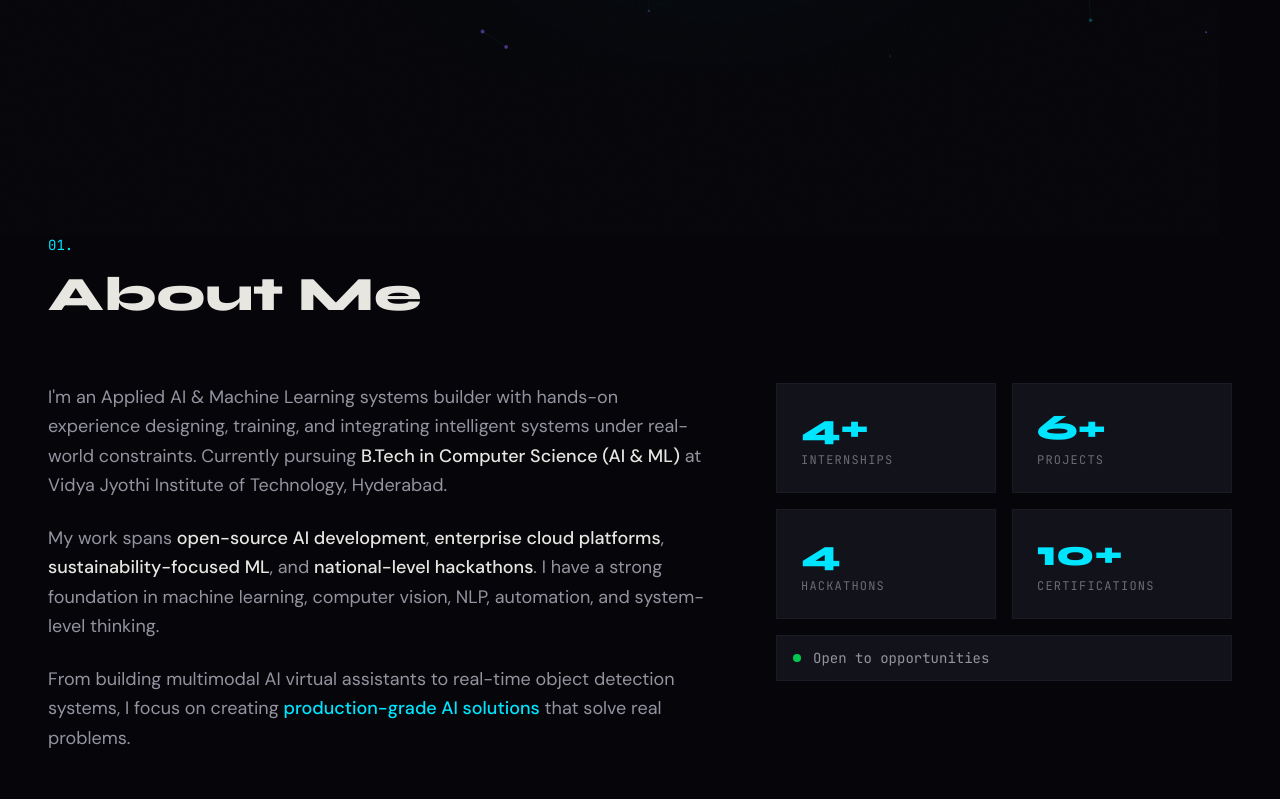
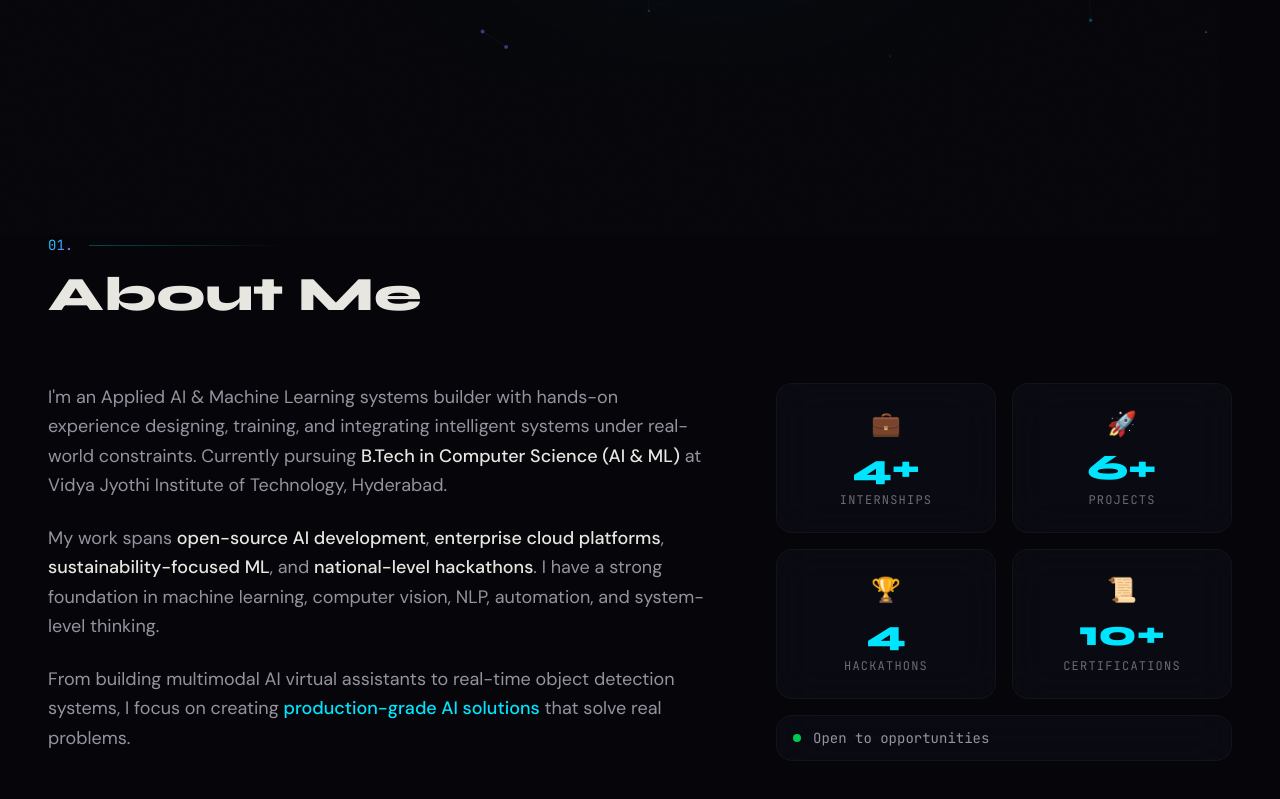
Before and after one commit to Harshavardhan1636/portfolio-v2, a Next.js app: page / in a window 1280 px wide. Shown: the part 725-1524 px from the top of the page. Built offline with nearby package versions, Linux system fonts and the light colour scheme.

Commit message:
feat: upgrade About with glass stats, CountUp, gradient header

```diff
--- a/src/components/About.tsx
+++ b/src/components/About.tsx
@@ -1,14 +1,15 @@
 "use client";
 
-import { motion } from "framer-motion";
-import { useInView } from "framer-motion";
+import { motion, useInView } from "framer-motion";
 import { useRef } from "react";
+import CountUp from "./CountUp";
+import GradientText from "./GradientText";
 
 const STATS = [
-  { value: "4+", label: "Internships" },
-  { value: "6+", label: "Projects" },
-  { value: "4", label: "Hackathons" },
-  { value: "10+", label: "Certifications" },
+  { value: 4, suffix: "+", label: "Internships", icon: "💼" },
+  { value: 6, suffix: "+", label: "Projects", icon: "🚀" },
+  { value: 4, suffix: "", label: "Hackathons", icon: "🏆" },
+  { value: 10, suffix: "+", label: "Certifications", icon: "📜" },
 ];
 
 export default function About() {
@@ -26,8 +27,10 @@ export default function About() {
           className="mb-16"
         >
           <div className="flex items-center gap-4 mb-4">
-            <span className="font-mono text-sm text-cyan">01.</span>
-            <div className="hr-accent flex-1 max-w-[200px]" />
+            <span className="font-mono text-sm">
+              <GradientText>01.</GradientText>
+            </span>
+            <div className="flex-1 max-w-[200px] h-px bg-gradient-to-r from-cyan/30 to-transparent" />
           </div>
           <h2 className="font-display font-extrabold text-4xl md:text-5xl text-cream">
             About Me
@@ -54,22 +57,11 @@ export default function About() {
             </p>
             <p className="text-muted-light text-lg leading-relaxed mb-6">
               My work spans{" "}
-              <span className="text-cream font-medium">
-                open-source AI development
-              </span>
-              ,{" "}
-              <span className="text-cream font-medium">
-                enterprise cloud platforms
-              </span>
-              ,{" "}
-              <span className="text-cream font-medium">
-                sustainability-focused ML
-              </span>
-              , and{" "}
-              <span className="text-cream font-medium">
-                national-level hackathons
-              </span>
-              . I have a strong foundation in machine learning, computer vision,
+              <span className="text-cream font-medium">open-source AI development</span>,{" "}
+              <span className="text-cream font-medium">enterprise cloud platforms</span>,{" "}
+              <span className="text-cream font-medium">sustainability-focused ML</span>, and{" "}
+              <span className="text-cream font-medium">national-level hackathons</span>.
+              I have a strong foundation in machine learning, computer vision,
               NLP, automation, and system-level thinking.
             </p>
             <p className="text-muted-light text-lg leading-relaxed">
@@ -96,10 +88,11 @@ export default function About() {
                   initial={{ opacity: 0, scale: 0.9 }}
                   animate={isInView ? { opacity: 1, scale: 1 } : {}}
                   transition={{ duration: 0.4, delay: 0.5 + i * 0.1 }}
-                  className="bg-noir-card border border-noir-border p-6 group hover:border-cyan/30 transition-colors duration-500"
+                  className="glass glass-hover p-6 text-center group"
                 >
-                  <div className="font-display font-extrabold text-4xl text-cyan mb-1 group-hover:text-shadow-[0_0_20px_rgba(0,229,255,0.3)] transition-all">
-                    {stat.value}
+                  <span className="text-2xl block mb-2">{stat.icon}</span>
+                  <div className="font-display font-extrabold text-4xl text-cyan mb-1">
+                    <CountUp end={stat.value} suffix={stat.suffix} />
                   </div>
                   <div className="font-mono text-xs text-muted uppercase tracking-widest">
                     {stat.label}
@@ -108,8 +101,8 @@ export default function About() {
               ))}
             </div>
 
-            {/* Location badge */}
-            <div className="mt-4 flex items-center gap-3 px-4 py-3 bg-noir-card border border-noir-border">
+            {/* Status badge */}
+            <div className="mt-4 glass flex items-center gap-3 px-4 py-3">
               <div className="relative">
                 <div className="w-2 h-2 rounded-full bg-green-500" />
                 <div className="absolute inset-0 w-2 h-2 rounded-full bg-green-500 animate-ping opacity-75" />
```
